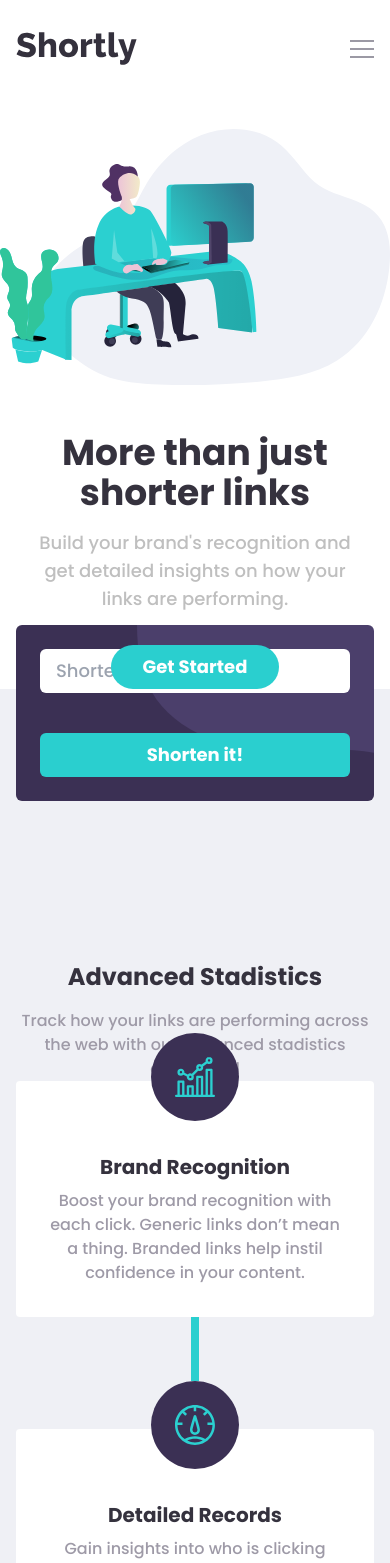
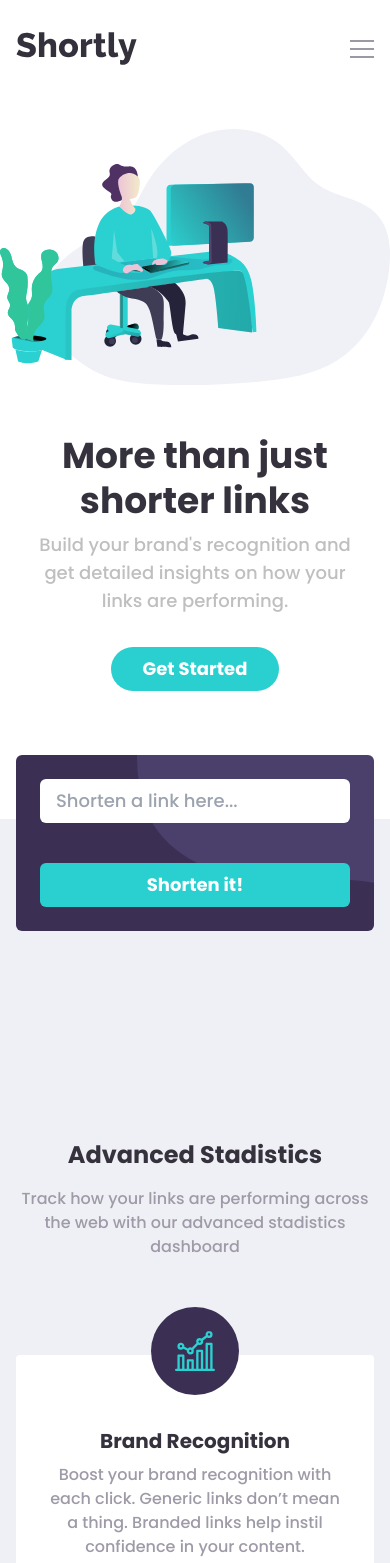
Before and after one commit to TomasPereira-Dev/frontendMentor-Challenge14, a React (Vite) app: page / in a window 390 px wide. Shown: the top 1563 px of the page. Built offline with nearby package versions, Linux system fonts and the light colour scheme.

Commit message:
added mor padding to the info section

```diff
--- a/src/App.jsx
+++ b/src/App.jsx
@@ -102,20 +102,20 @@
         </button>
       </header>
       <main className='text-lg mt-8'>
-        <section className='relative z-10 flex flex-col items-center lg:pb-32'>
+        <section className='relative z-10 flex flex-col items-center pb-32'>
           <div className='flex flex-col gap-8 lg:flex lg:flex-row-reverse'>
             <div>
               <img src="./illustration-working.svg" alt="a illustration of someone working"/>
             </div>
             <div className='flex flex-col items-center lg:items-start'>
-              <h1 className='mt-4 text-4xl text-darkBlue text-center font-bold lg:text-7xl lg:text-left'>More than just shorter links</h1>
-              <p className='mt-4 text-lg text-gray text-center max-w-introMobile lg:text-xl lg:text-left lg:max-w-introDesktop'>Build your brand&apos;s recognition and get detailed insights on how your links are performing.</p>
+              <h1 className='mt-4 text-4xl text-darkBlue text-center font-bold leading-tight lg:text-7xl lg:text-left'>More than just shorter links</h1>
+              <p className='mt-2 text-lg text-gray text-center max-w-introMobile lg:text-xl lg:text-left lg:max-w-introDesktop'>Build your brand&apos;s recognition and get detailed insights on how your links are performing.</p>
               <a className='mt-8 px-8 py-2 text-lg text-white font-bold bg-cyan rounded-full hover:brightness-110 ease-in-out'>Get Started</a>
             </div>
           </div>
         </section>
-        <section className='relative left-1/2 -z-1 flex flex-col px-4 py-16 bg-grayishBlue w-screen text-center -translate-x-1/2'>
-          <div className='relative left-1/2 -top-32 -translate-x-1/2 max-w-screen-lg'>
+        <section className='relative left-1/2 -z-1 flex flex-col px-4 py-28 bg-grayishBlue w-screen text-center -translate-x-1/2'>
+          <div className='relative left-1/2 -top-44 -translate-x-1/2 max-w-screen-lg'>
             <div className='flex flex-col justify-center gap-10 p-6
             bg-mobileFormBg bg-no-repeat bg-right-top bg-origin-padding bg-violet2 rounded-md
             lg:flex-row lg:bg-desktopFormBg lg:p-12 lg:bg-left lg:bg-cover'>
@@ -123,11 +123,11 @@
               <span className='absolute text-red italic opacity-90 lg:top-[23%] lg:left-[6.5%]'>{errorMessage}</span>
               <button className='px-4 py-2 text-lg text-white font-bold bg-cyan rounded-md lg:px-8 lg:py-4 hover:brightness-110 ease-in-out' type='button' onClick={requestHandler}>Shorten it!</button>
             </div>
-            <ul className='grid grid-rows-1 items-center gap-4 mt-8'>
+            <ul className='grid grid-rows-1 items-center gap-6 mt-8'>
               {mappedLinkList}
             </ul>
           </div>
-          <div className='lg:flex lg:flex-col lg:items-center'>
+          <div className='mb-24 lg:flex lg:flex-col lg:items-center'>
             <h2 className='mb-4 text-2xl text-darkBlue font-bold lg:text-4xl'>Advanced Stadistics</h2>
             <p className='text-base text-violet1 lg:max-w-advancedDesktop lg:text-lg'>Track how your links are performing across the web with our advanced stadistics dashboard</p>
           </div>
```
